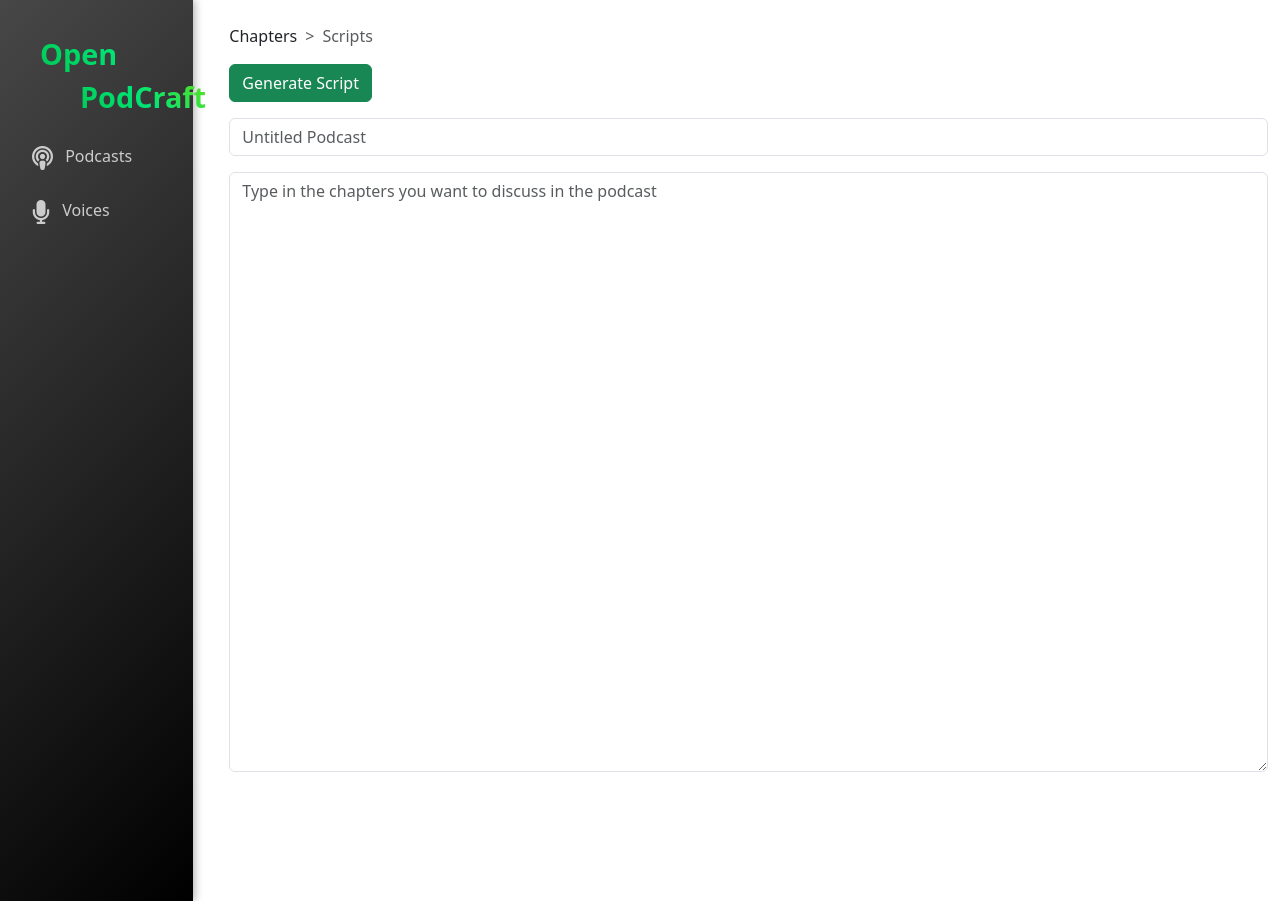
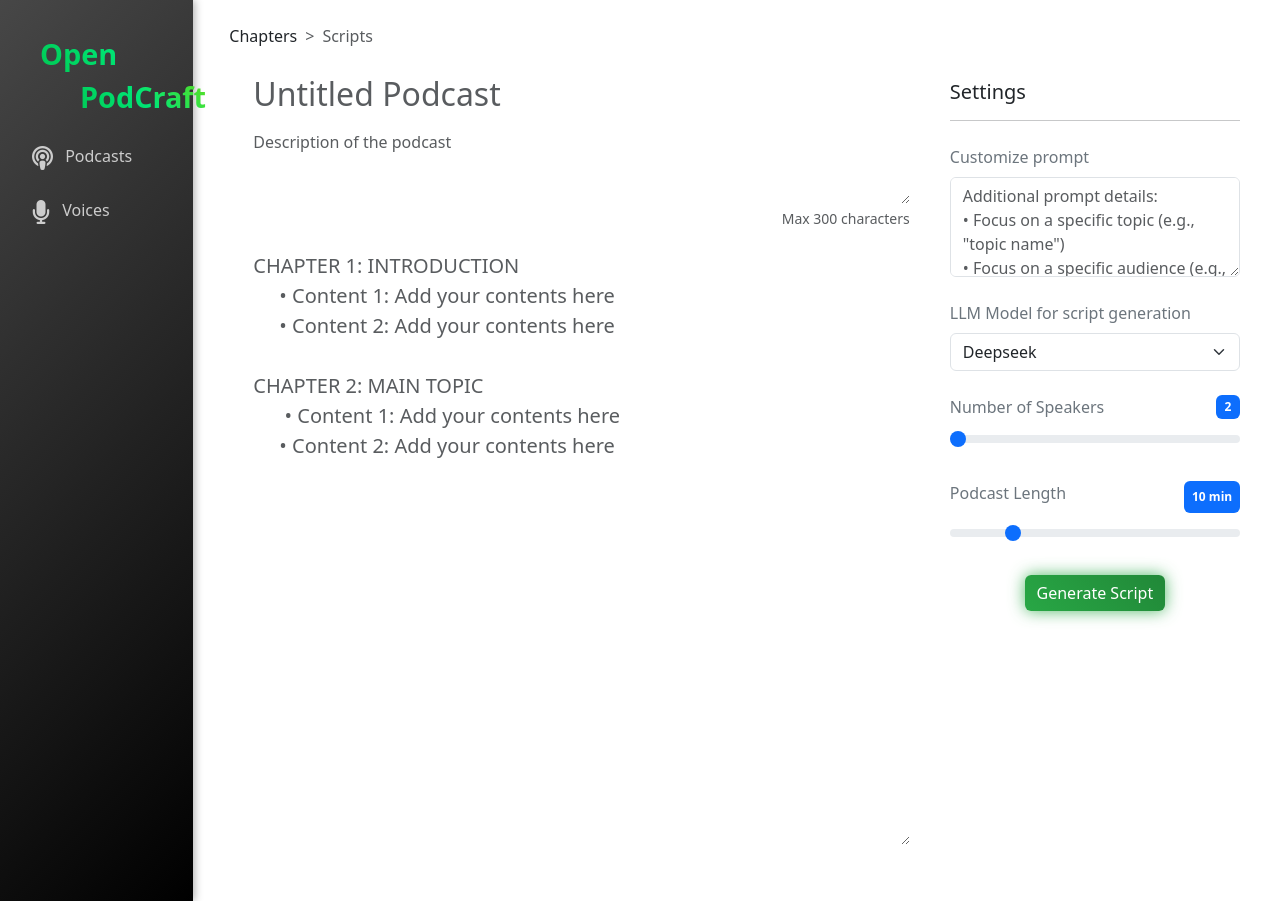
Before and after one commit to vaishanth-rmrj/open-podcraft, a FastAPI app: page / in a window 1280 px wide. Run offline with FastAPI, Linux system fonts and the light colour scheme.

Commit message:
update chapters template

```diff
--- a/templates/chapters.html
+++ b/templates/chapters.html
@@ -1,30 +1,116 @@
-<div class="mb-3">
-    <button type="button" class="btn btn-success" id="generatePodcastScriptBtn">Generate Script</button>
+<div class="container-fluid">
+    <form action="/api/generate_podcast_script" method="POST" id="podcastChaptersForm">
+
+        <div class="row mb-3">
+            <div class="col-8">
+                <!-- podcast title -->
+                <div class="">
+                    <input type="text"
+                           class="form-control fs-2 border-0 shadow-none"
+                           name="title"
+                           placeholder="Untitled Podcast">
                   </div>
 
-<form action="/api/generate_podcast_script" method="POST" id="podcastChaptersForm">
+                <!-- description -->
+                <div class="mb-3" sty>
+                    <textarea
+                      class="form-control fs-8 border-0 shadow-none"
+                      name="description"
+                      placeholder="Description of the podcast"
+                      rows="3"
+                      style="height: 80px; overflow:hidden;"
+                      maxlength="300"
+                    ></textarea>
 
-    <!-- podcast title -->
-    <div class="mb-3">
-        <input type="text" class="form-control" name="title" placeholder="Untitled Podcast">
+                    <div class="d-flex justify-content-end">
+                        <small class="form-text text-muted">Max 300 characters</small>
                     </div>
 
-    <!-- podcast description -->
-    <!-- <div class="w-200 min-w-[200px] mt-8">
-        <textarea
-            placeholder="Description for the podcast"
-            class="peer h-full min-h-[50px] w-full resize-none border-blue-gray-200 bg-transparent pt-4 pb-1.5 font-sans text-md font-normal text-blue-gray-700 outline outline-0 transition-all placeholder-shown:border-blue-gray-200 focus:border-gray-900 focus:outline-0 disabled:resize-none disabled:border-0 disabled:bg-blue-gray-50">
-        </textarea>
-    </div> -->
+                </div>
 
                 <!-- chapters -->
                 <div class="mb-3">
                     <textarea
-            class="form-control"
+                      class="form-control fs-5 border-0 shadow-none"
                       name="content"
-            placeholder="Type in the chapters you want to discuss in the podcast"
+                      placeholder="CHAPTER 1: INTRODUCTION&#10;     • Content 1: Add your contents here&#10;     • Content 2: Add your contents here&#10;&#10;CHAPTER 2: MAIN TOPIC&#10;      • Content 1: Add your contents here&#10;     • Content 2: Add your contents here"
                       rows="3"
                       style="height: 600px;"
                     ></textarea>
                   </div>
+
+            </div>
+
+            <div class="col-4">
+                <div class="card border-0" style="width: 100%;">
+                    <div class="card-body">
+                        <h5 class="card-title">Settings</h5>
+                        <hr class="mb-4">
+
+                        <div class="mb-4">
+                            <label for="extraPrompt" class="form-label text-secondary">Customize prompt</label>
+                            <textarea
+                              class="form-control"
+                              id="extraPrompt"
+                              name="extra_prompt"
+                              placeholder="Additional prompt details:&#10;&#8226; Focus on a specific topic (e.g., &quot;topic name&quot;)&#10;&#8226; Focus on a specific audience (e.g., &quot;audience type&quot;)"
+                              rows="3"
+                              style="height: 100px;"
+                            ></textarea>
+                          </div>
+
+                        <div class="mb-4">
+                            <label for="llmModelSelect" class="form-label text-secondary">LLM Model for script generation</label>
+                            <select class="form-select" id="llmModelSelect" aria-label="Default select example">
+                                <option selected value="Deepseek">Deepseek</option>
+                                <option value="Mistral">Mistral</option>
+                            </select>
+                        </div>
+
+                        <div class="mb-4">
+                            <label for="numSpeakers" class="form-label d-flex justify-content-between text-secondary">
+                              Number of Speakers
+                              <span id="numSpeakersDisplay" class="badge bg-primary d-flex align-items-center justify-content-center" style="width: 1.5rem; height: 1.5rem;">2</span>
+                            </label>
+                            <input type="range"
+                                   class="form-range"
+                                   name="num_speakers"
+                                   min="2"
+                                   max="4"
+                                   step="1"
+                                   id="numSpeakers"
+                                   value="2"
+                                   oninput="document.getElementById('numSpeakersDisplay').innerText = this.value">
+                          </div>
+
+                        <div class="mb-4">
+                            <label for="podcastLength" class="form-label d-flex justify-content-between text-secondary">
+                                Podcast Length
+                                <span id="podcastLengthDisplay" class="badge bg-primary d-flex align-items-center justify-content-center" style="min-width: 3rem; height: 2rem;">10 min</span>
+                            </label>
+                            <input type="range"
+                                    class="form-range"
+                                    name="podcast_len"
+                                    min="5"
+                                    max="30"
+                                    step="5"
+                                    id="podcastLength"
+                                    value="10"
+                                    oninput="document.getElementById('podcastLengthDisplay').innerText = this.value+ ' min'">
+                        </div>
+
+                        <div class="d-flex justify-content-center mb-4">
+                            <button type="button" class="btn btn-success" id="generatePodcastScriptBtn"
+                              style="background: linear-gradient(45deg, #28a745, #218838); border: none; color: #fff; box-shadow: 0 0 16px rgba(40, 167, 69, 0.8); transition: transform 0.3s ease-in-out;"
+                              onmouseover="this.style.transform='scale(1.05)';"
+                              onmouseout="this.style.transform='scale(1)';"
+                            >
+                              Generate Script
+                            </button>
+                          </div>
+                    </div>
+                </div>
+            </div>
+        </div>
     </form>
+</div>
```
Lines whose indentation alone changed are shown as unchanged.
